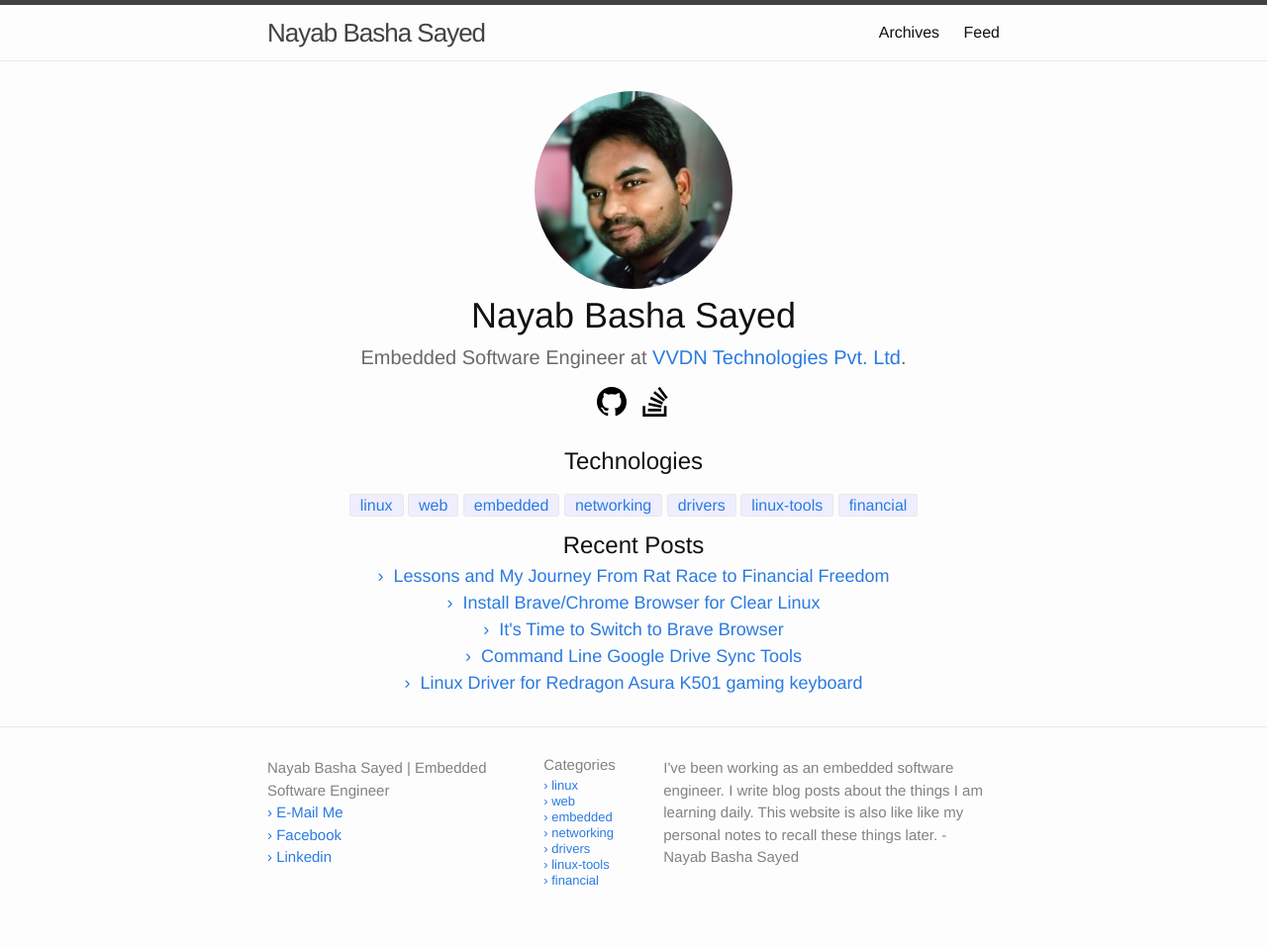
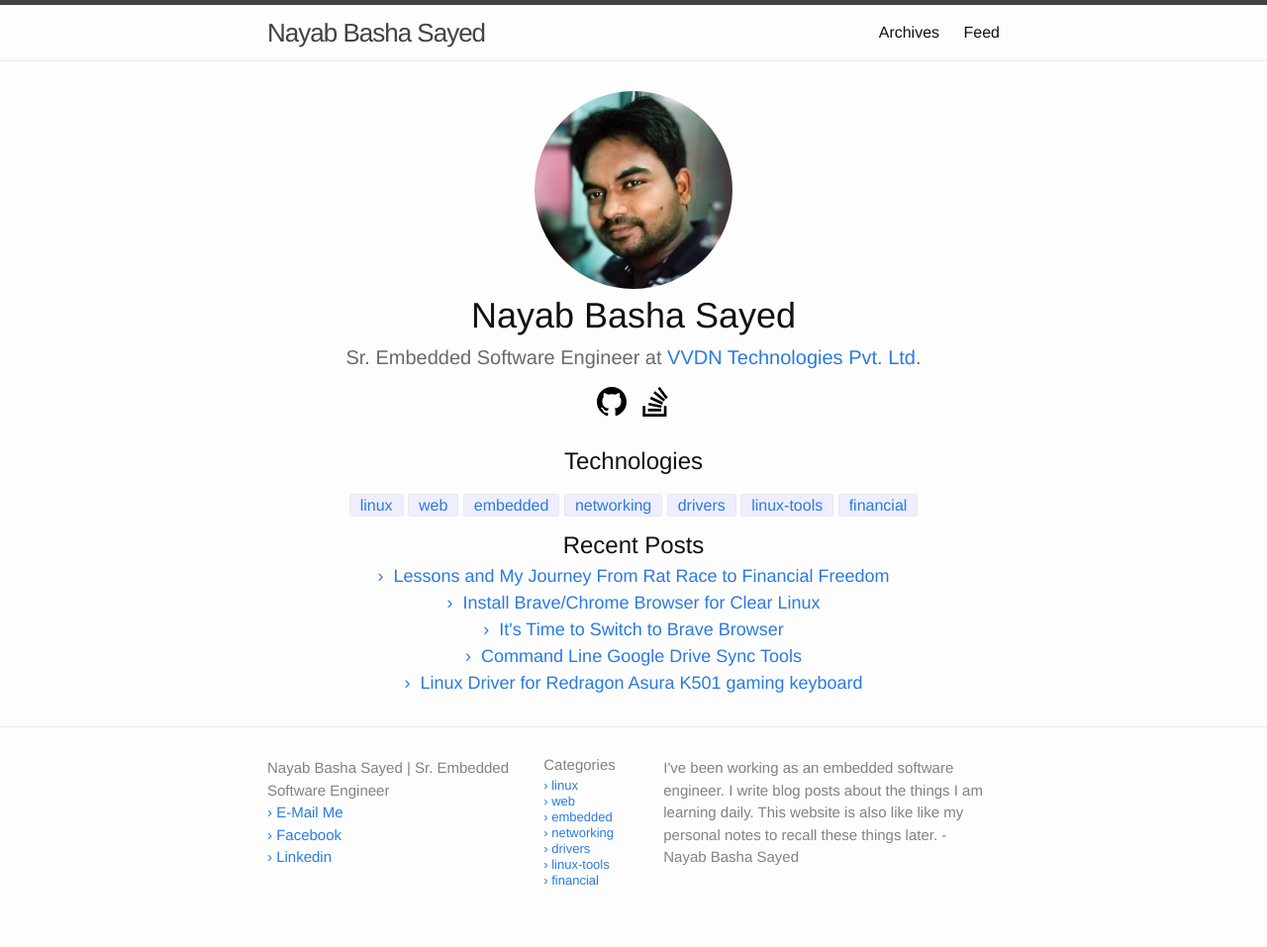
Before and after one commit to itsnayabsd/website, a Jekyll site: the page built from index.md, in a window 1280 px wide. Shown: the whole page at 99% size. Built offline with Jekyll 4.4.1, drawn with Linux system fonts in a browser that asks for light colours; a script that is not in the unit is left out.

Commit message:
Designation change

```diff
--- a/_config.yml
+++ b/_config.yml
@@ -1,4 +1,4 @@
-title: Nayab Basha Sayed | Embedded Software Engineer
+title: Nayab Basha Sayed | Sr. Embedded Software Engineer
 #email: your-email@domain.com
 description: > # this means to ignore newlines until "baseurl:"
     I've been working as an embedded software engineer. I write blog posts about the things I am learning daily. This website is also like like my personal notes to recall these things later. - Nayab Basha Sayed
--- a/_layouts/home.html
+++ b/_layouts/home.html
@@ -6,7 +6,7 @@ layout: homedef_cms
 	<img class="autocenter round" src="/assets/img/nayab.jpg" alt="Nayab Basha Sayed"/>
 	<div class="autocenter">
 	<h1 class="marg-bot0">Nayab Basha Sayed</h1>
-	<p class="font-20">Embedded Software Engineer at <a href="http://www.vvdntech.com/">VVDN Technologies Pvt. Ltd</a>.</p>
+	<p class="font-20">Sr. Embedded Software Engineer at <a href="http://www.vvdntech.com/">VVDN Technologies Pvt. Ltd</a>.</p>
 	<a href="https://github.com/nayabbashasayed"><svg class="profile-icon" viewBox="0 0 16 16" xmlns="http://www.w3.org/2000/svg" fill-rule="evenodd" clip-rule="evenodd" stroke-linejoin="round" stroke-miterlimit="1.414"><path d="M8 0C3.58 0 0 3.582 0 8c0 3.535 2.292 6.533 5.47 7.59.4.075.547-.172.547-.385 0-.19-.007-.693-.01-1.36-2.226.483-2.695-1.073-2.695-1.073-.364-.924-.89-1.17-.89-1.17-.725-.496.056-.486.056-.486.803.056 1.225.824 1.225.824.714 1.223 1.873.87 2.33.665.072-.517.278-.87.507-1.07-1.777-.2-3.644-.888-3.644-3.953 0-.873.31-1.587.823-2.147-.09-.202-.36-1.015.07-2.117 0 0 .67-.215 2.2.82.64-.178 1.32-.266 2-.27.68.004 1.36.092 2 .27 1.52-1.035 2.19-.82 2.19-.82.43 1.102.16 1.915.08 2.117.51.56.82 1.274.82 2.147 0 3.073-1.87 3.75-3.65 3.947.28.24.54.73.54 1.48 0 1.07-.01 1.93-.01 2.19 0 .21.14.46.55.38C13.71 14.53 16 11.53 16 8c0-4.418-3.582-8-8-8"/></svg></a>
 <a href="http://stackoverflow.com/users/4046770/nayab-basha-sayed"><svg class="profile-icon" viewBox="0 0 16 16" xmlns="http://www.w3.org/2000/svg" fill-rule="evenodd" clip-rule="evenodd" stroke-linejoin="round" stroke-miterlimit="1.414"><path d="M12.658 14.577v-4.27h1.423V16H1.23v-5.693h1.42v4.27h10.006zm-8.583-1.423h7.16V11.73h-7.16v1.424zm.173-3.235l6.987 1.46.3-1.38L4.55 8.54l-.302 1.38zm.906-3.37l6.47 3.02.602-1.3-6.47-3.02-.602 1.29zm1.81-3.19l5.478 4.57.906-1.08L7.87 2.28l-.9 1.078zM10.502 0L9.338.863l4.27 5.735 1.164-.862L10.5 0z"/></svg></a>
   <h2 class="marg-top20">Technologies</h2>
```
